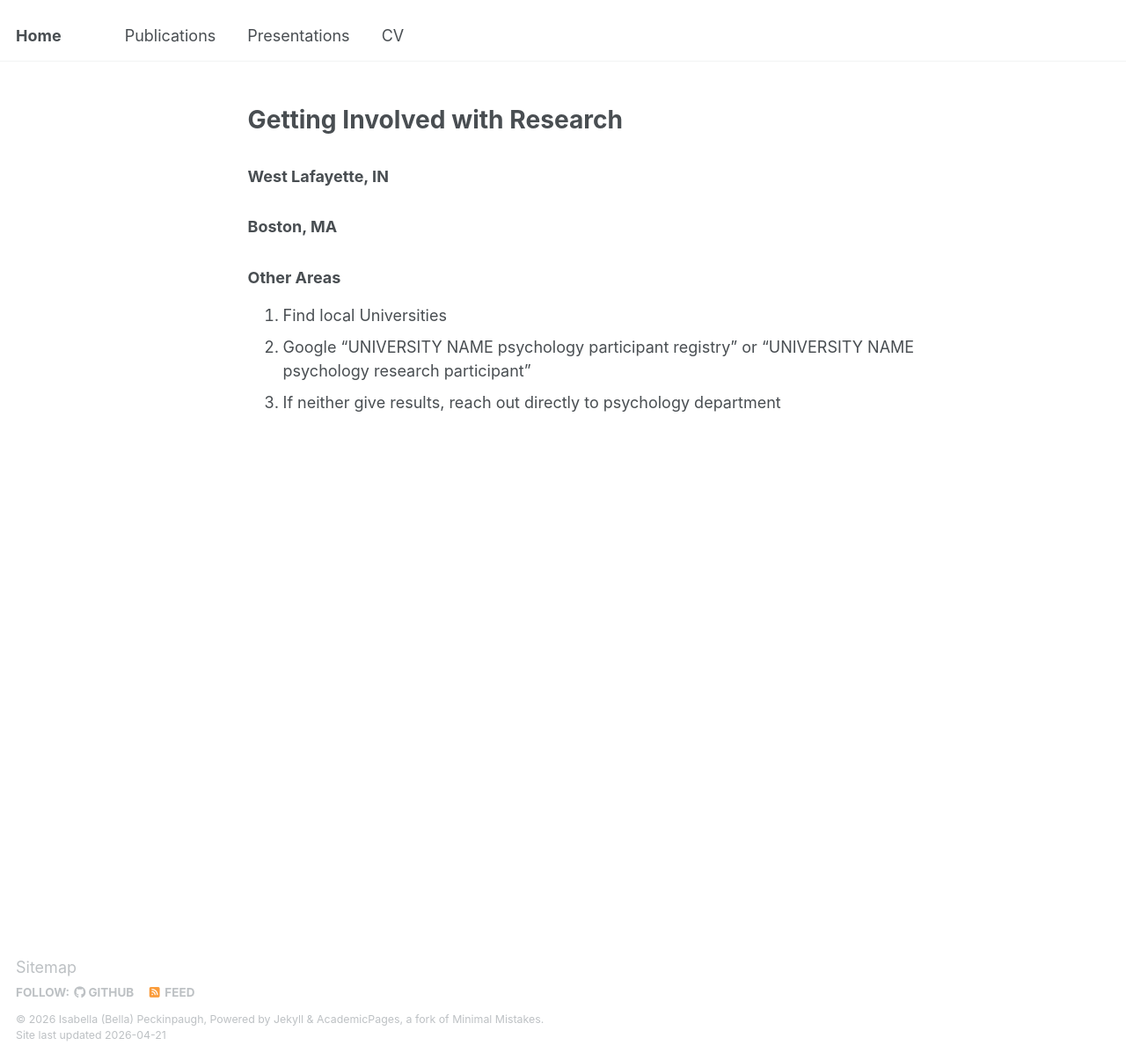
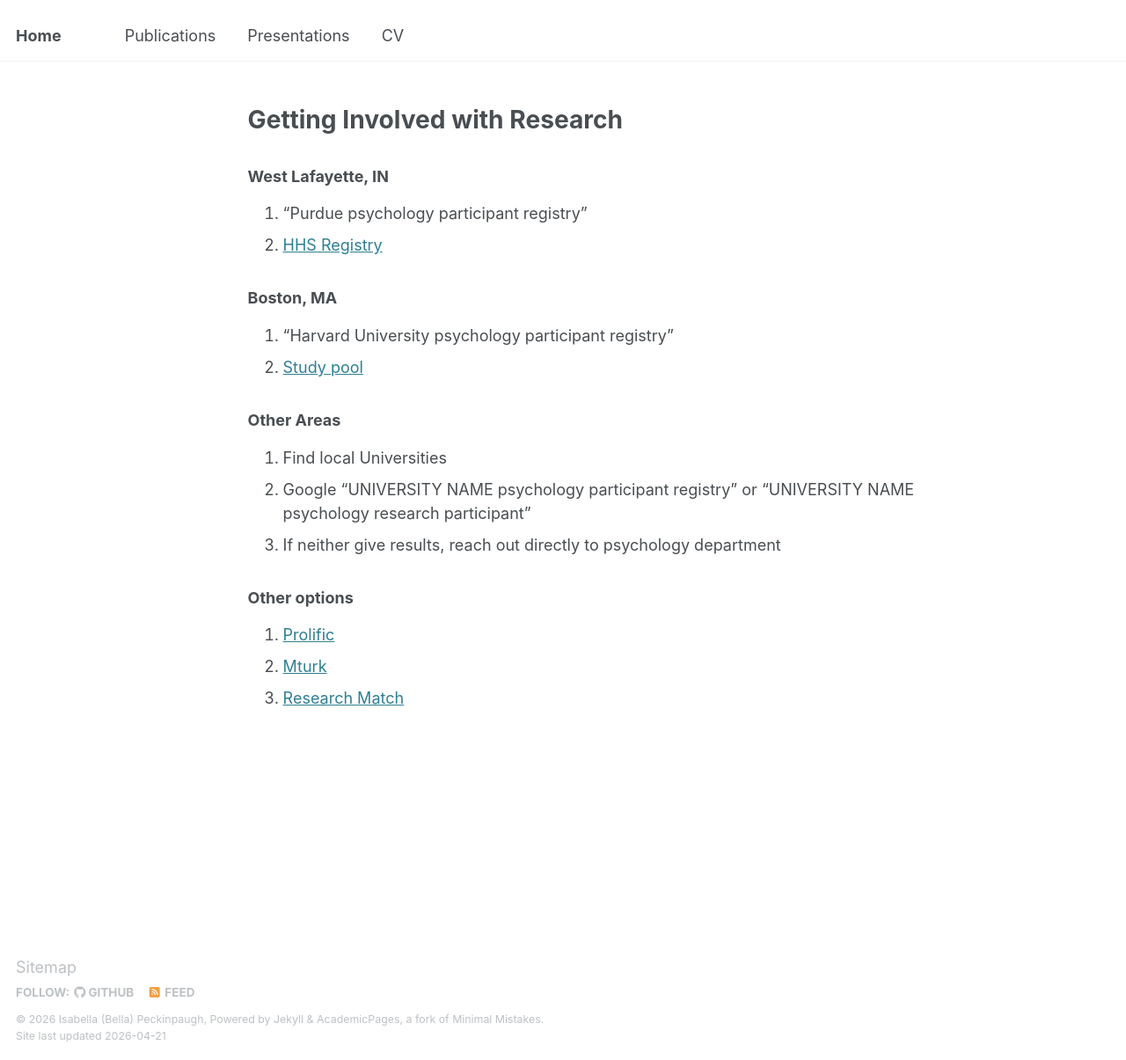
Before and after one commit to bellapeckinpaugh/bellapeckinpaugh.github.io, a Jekyll site: the page built from _pages/SwissRePathways.md, in a window 1280 px wide and 1205 px high. Shown: the whole window at 88% size. Built offline with Jekyll 4.4.1, drawn with Linux system fonts in a browser that asks for light colours.

Commit message:
Update SwissRePathways.md

```diff
--- a/_pages/SwissRePathways.md
+++ b/_pages/SwissRePathways.md
@@ -10,8 +10,19 @@ menu: main
 # Getting Involved with Research <br>
 
 ### West Lafayette, IN
+1. “Purdue psychology participant registry”
+2. [HHS Registry](https://hhs.purdue.edu/research-registry/participants/)
+
 ### Boston, MA
+1. “Harvard University psychology participant registry”
+2. [Study pool](https://studypool.psychology.fas.harvard.edu/participants)
+
 ### Other Areas
 1. Find local Universities
 2. Google "UNIVERSITY NAME psychology participant registry" or "UNIVERSITY NAME psychology research participant"
 3. If neither give results, reach out directly to psychology department
+
+### Other options
+1. [Prolific](https://prolific.com)
+2. [Mturk](https://mturk.com)
+3. [Research Match](https://www.researchmatch.org/)
```
